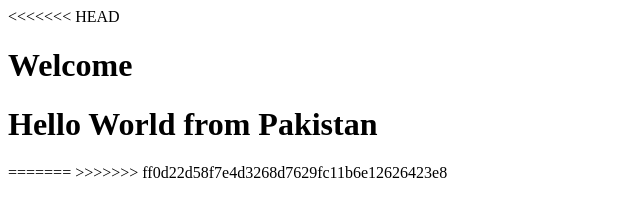
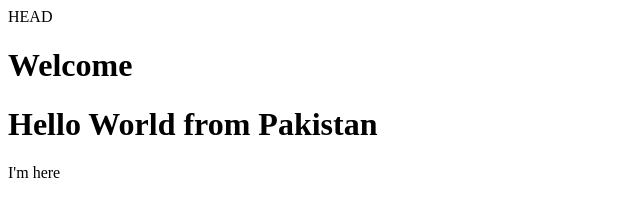
Before and after one commit to Muhaamd-Haseeb/Assignment1-Automation, a plain HTML site: page index.html in a window 1280 px wide. Shown: the whole page, without its empty margins (0-640 px from the left). Drawn offline with Linux system fonts and the light colour scheme.

Commit message:
Update index.html
changes to check surge

```diff
--- a/index.html
+++ b/index.html
@@ -6,12 +6,12 @@
     <title>Document</title>
 </head>
 <body>
-<<<<<<< HEAD
-           <h1>Welcome</h1>
+ HEAD
+           <h1>Welcome </h1>
 
     <h1>Hello World from Pakistan</h1>
-=======
+    <p>I'm here</p>
 
->>>>>>> ff0d22d58f7e4d3268d7629fc11b6e12626423e8
+
 </body>
 </html>
```
